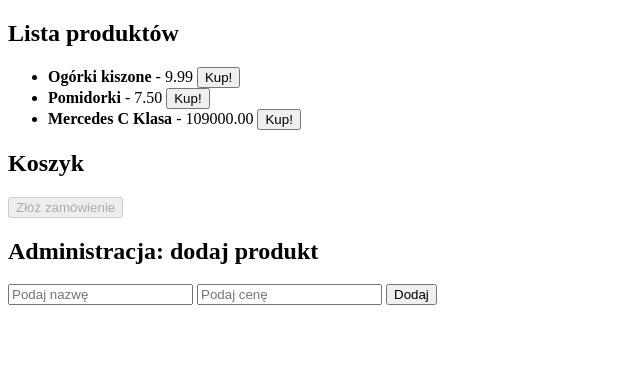
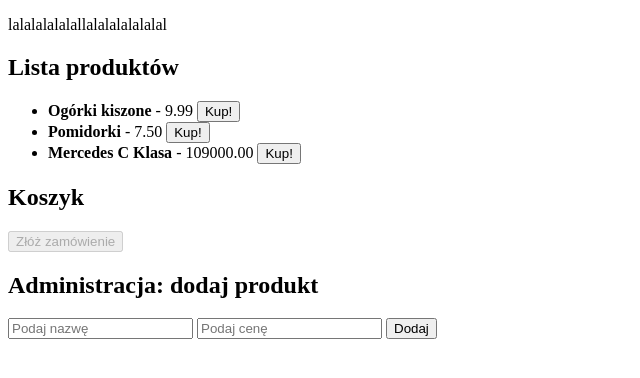
Before and after one commit to darek36/shop, a plain HTML site: page index.html in a window 1280 px wide. Shown: the whole page, without its empty margins (0-640 px from the left). Drawn offline with Linux system fonts and the light colour scheme.

Commit message:
second change

```diff
--- a/index.html
+++ b/index.html
@@ -7,6 +7,7 @@
 
 </head>
 <body>
+<p>lalalalalalallalalalalalalal</p>
     <section class="products">
         <h1>Lista produktów</h1>
         <ul class="products-list">
```
